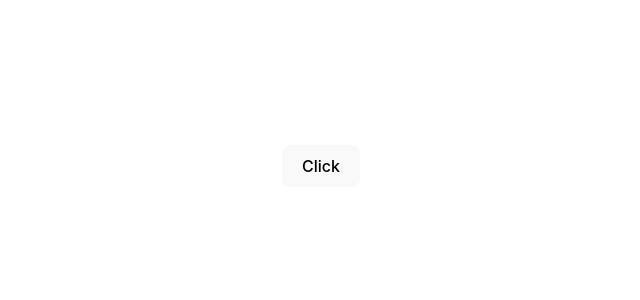
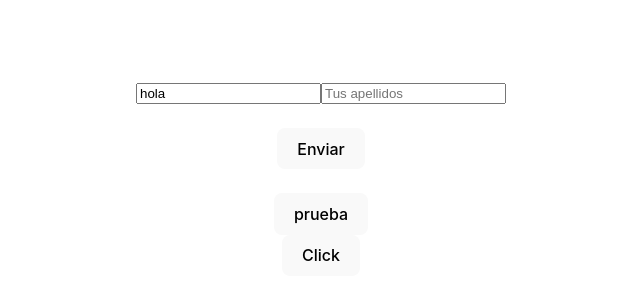
Before and after one commit to toniscrm/curso-react, a React (Vite) app: page / in a window 1280 px wide. Shown: the part 234-534 px from the top of the page, without its empty margins (319-959 px from the left). Built offline with nearby package versions, Linux system fonts and the light colour scheme.

Commit message:
T5 eventos

```diff
--- a/src/App.tsx
+++ b/src/App.tsx
@@ -1,9 +1,11 @@
 import "./App.css"
+import Formulario from "./components/Formulario"
 
 function App() {
   return (
     <>
-    <button>Click</button>
+    <Formulario></Formulario>
+    <button onClick={() => alert("Has hecho click en react")}>Click</button>
     </>
   )
 }
--- /dev/null
+++ b/src/components/Formulario.tsx
@@ -0,0 +1,57 @@
+import { useState } from "react"
+
+interface IForm {
+  nombre: string
+  apellidos: string
+}
+
+const formularioVacio = (): IForm => ({ nombre: "hola", apellidos: "" })
+
+const Formulario = () => {
+  const [formulario, setFormulario] = useState<IForm>(formularioVacio)
+
+  const handleSubmit = (evento: React.FormEvent) => {
+    evento.preventDefault()
+    console.log("Enviando formulario...")
+  }
+  const changeField = (e: React.ChangeEvent<HTMLInputElement>) =>
+    setFormulario({ ...formulario, [e.target.name]: e.target.value })
+
+  return (
+    <>
+      <form onSubmit={handleSubmit}>
+        <br />
+        <input
+          type="text"
+          name="nombre"
+          placeholder="Tu nombre"
+          value={formulario.nombre}
+          onChange={changeField}
+        />
+        <input
+          type="text"
+          name="apellidos"
+          placeholder="Tus apellidos"
+          value={formulario.apellidos}
+          onChange={changeField}
+        />
+        <br />
+        <br />
+        <button type="submit">Enviar</button>
+      </form>
+      <div onClick={() => console.log("Clic en el div")}>
+        <br />
+        <button
+          onClick={(e) => {
+            e.stopPropagation()
+            console.log("Clic en prueba")
+          }}
+        >
+          prueba
+        </button>
+      </div>
+    </>
+  )
+}
+
+export default Formulario
```
Also changed, not shown: src/components/EventosTeclado.tsx (added, +16 -0 lines), src/components/Formulario Basico.tsx (added, +30 -0 lines).
